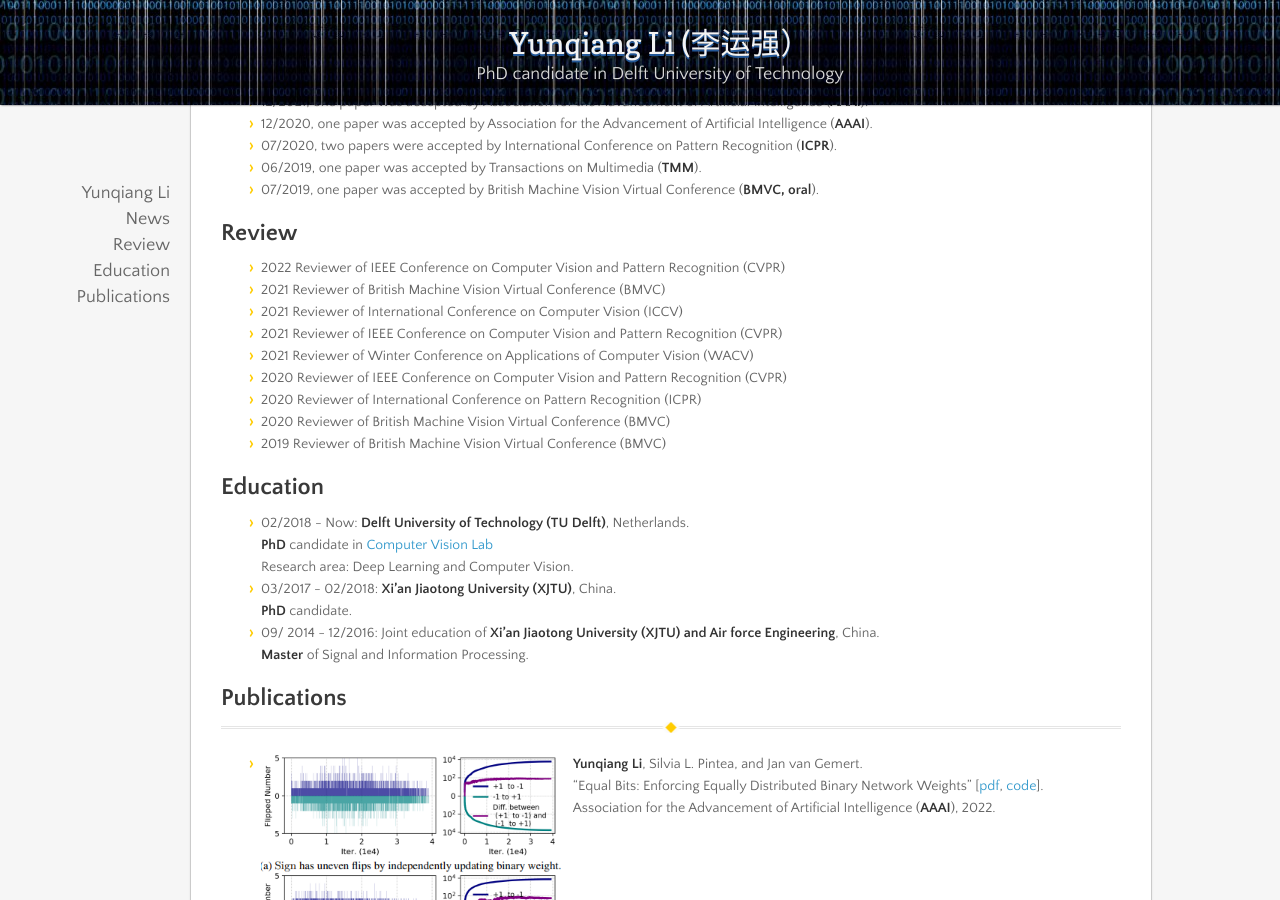
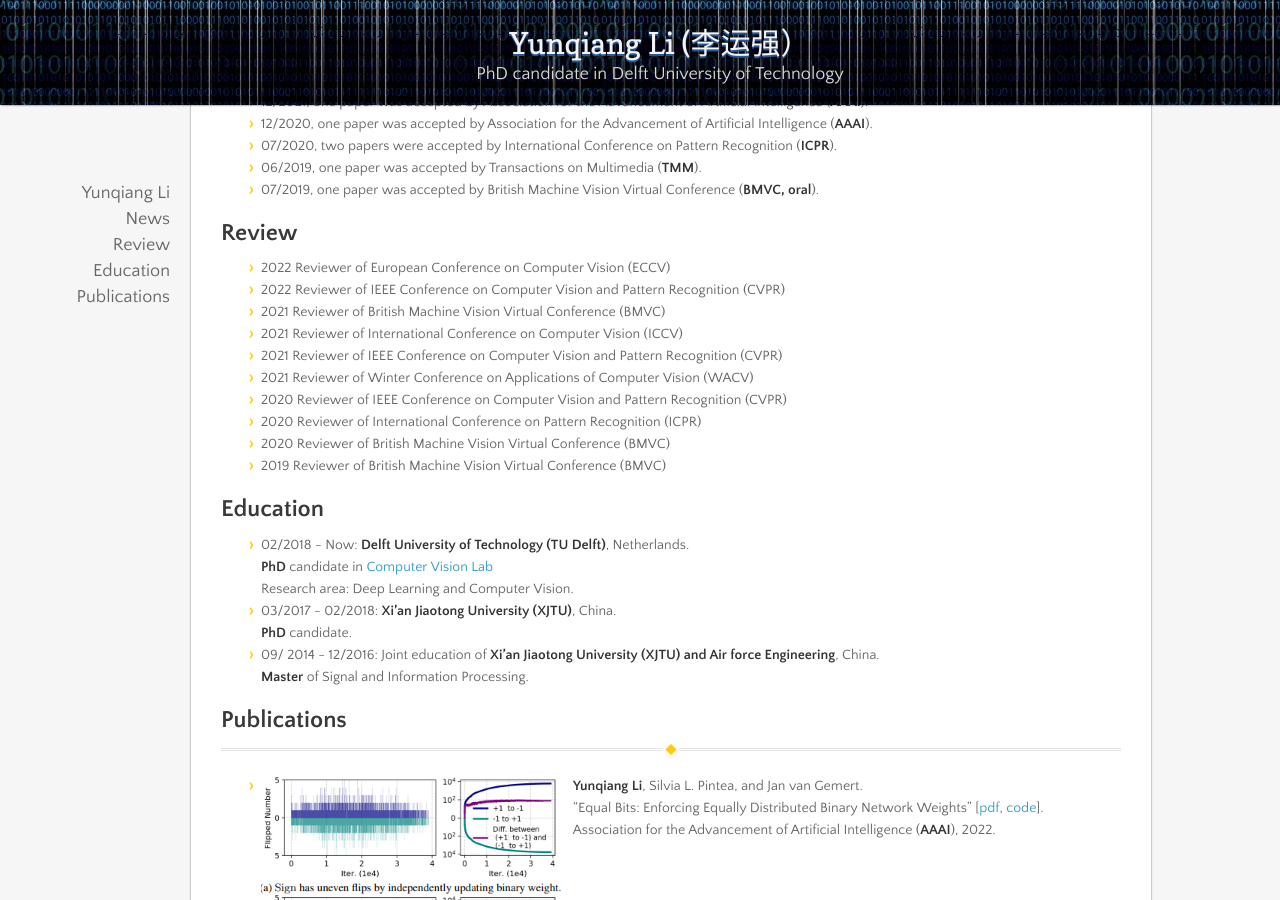
Before and after one commit to liyunqianggyn/liyunqianggyn.github.io, a Jekyll site: the page built from index.md, in a window 1280 px wide and 900 px high, scrolled down 599 px. Built offline with Jekyll 4.4.1, drawn with Linux system fonts in a browser that asks for light colours; nearby versions of some CDN libraries; our own code applies the rules of GitHub Pages for plain Markdown files.

Commit message:
Update index.md

```diff
--- a/index.md
+++ b/index.md
@@ -22,6 +22,7 @@ and
 * 07/2019, one paper was accepted by British Machine Vision Virtual Conference (__BMVC, oral__).
 
 ## Review
+- 2022   Reviewer of European Conference on Computer Vision (ECCV)
 - 2022   Reviewer of IEEE Conference on Computer Vision and Pattern Recognition (CVPR)
 - 2021   Reviewer of British Machine Vision Virtual Conference (BMVC)
 - 2021   Reviewer of International Conference on Computer Vision (ICCV)
```
